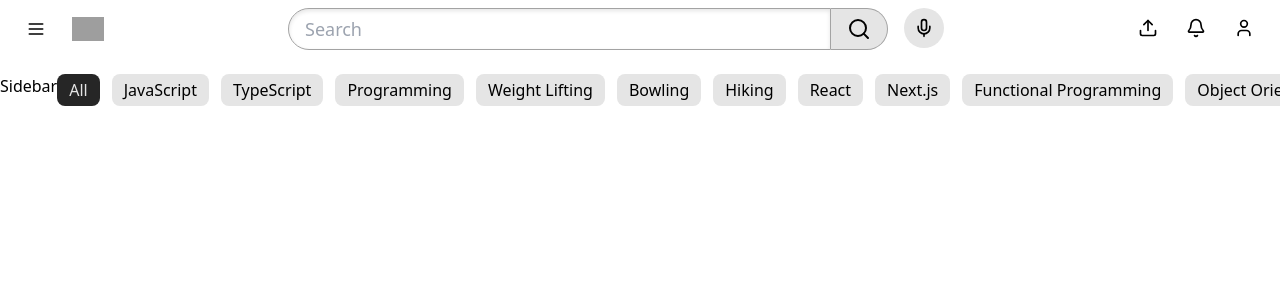
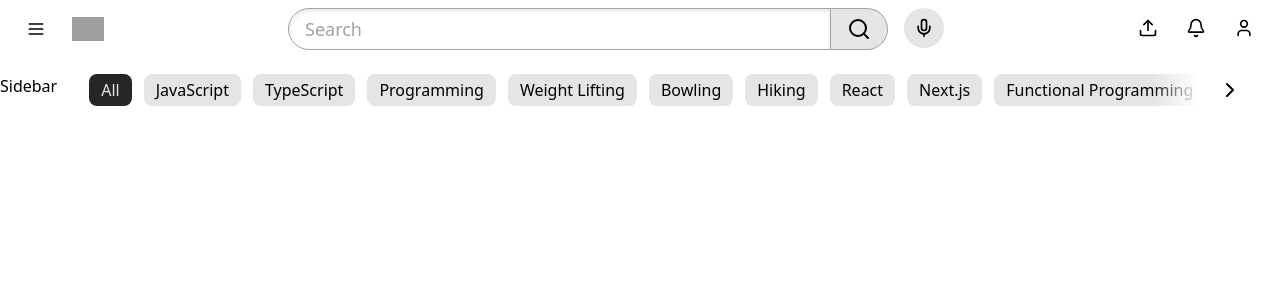
Before and after one commit to azimjon01/You-Tube, a React (Vite) app: page / in a window 1280 px wide. Shown: the top 300 px of the page. Built offline with nearby package versions, Linux system fonts and the light colour scheme; grey boxes are pictures that could not be loaded.

Commit message:
O'ng va chap tomonga harakatlantiradigan navbardagi tugmalarni to'g'irladim

```diff
--- a/src/App.tsx
+++ b/src/App.tsx
@@ -10,7 +10,7 @@
       <PageHeader />
       <div className="grid grid-cols-[auto,1fr] flex-grow-1 overflow-auto">
         <div>Sidebar</div>
-        <div className="overflow-x-hidden">
+        <div className="overflow-x-hidden px-8 pb-4">
           <div className="sticky top-0 bg-white z-10 pb-4">
             <CategoryPills
               categories={categories}
--- a/src/components/CategoryPills.tsx
+++ b/src/components/CategoryPills.tsx
@@ -1,4 +1,6 @@
+import { ChevronLeft, ChevronRight } from "lucide-react";
 import { Button } from "./Button";
+import { useState } from "react";
 
 type CategoryPillProps = {
   categories: string[];
@@ -11,6 +13,8 @@
   selectedCategory,
   onSelect,
 }: CategoryPillProps) {
+  const [isLeftVisible, setIsLeftVisible] = useState(false);
+  const [isRightVisible, setIsRightVisible] = useState(true);
   return (
     <div className="overflow-x-hidden relative">
       <div className="flex whitespace-nowrap gap-3 transition-transform w-[max-content]">
@@ -25,6 +29,28 @@
           </Button>
         ))}
       </div>
+      {isLeftVisible && (
+        <div className="absolute left-0 top-1/2 -translate-y-1/2 bg-gradient-to-r from-white from-50% to-transparent w-24 h-full">
+          <Button
+            variant="ghost"
+            size="icon"
+            className="h-full aspect-square w-auto p-1.5"
+          >
+            <ChevronLeft />
+          </Button>
+        </div>
+      )}
+      {isRightVisible && (
+        <div className="absolute right-0 top-1/2 -translate-y-1/2 bg-gradient-to-l from-white from-50% to-transparent w-24 h-full flex justify-end">
+          <Button
+            variant="ghost"
+            size="icon"
+            className="h-full aspect-square w-auto p-1.5"
+          >
+            <ChevronRight />
+          </Button>
+        </div>
+      )}
     </div>
   );
 }
```
